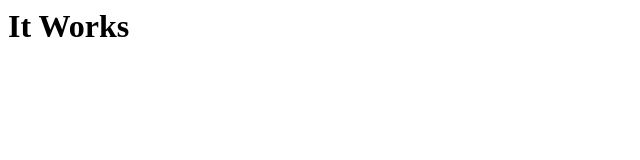
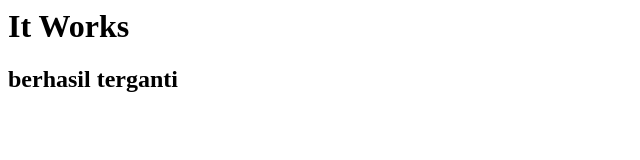
Before and after one commit to earthbendergara/simple-web, a plain HTML site: page site/index.html in a window 1280 px wide. Shown: the whole page, without its empty margins (0-640 px from the left). Drawn offline with Linux system fonts and the light colour scheme.

Commit message:
Update index.html

```diff
--- a/site/index.html
+++ b/site/index.html
@@ -1,5 +1,7 @@
 <html>
 <body>
 <h1>It Works</h1>
+<h2>berhasil terganti</h2>
+
 </body>
 </html>
```
